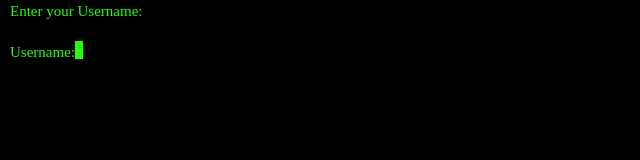
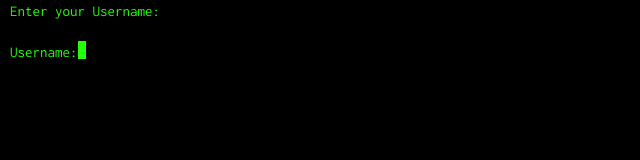
Before and after one commit to realslimkarthik/js-terminal, a plain HTML site: page index.html in a window 1280 px wide. Shown: the full height of the page, 0-640 px from the left. Drawn offline with nearby package versions, Linux system fonts and the light colour scheme.

```diff
--- a/index.html
+++ b/index.html
@@ -2,7 +2,7 @@
 <head>
 <link rel="stylesheet" type="text/css" href="bootstrap.min.css">
 <link rel="stylesheet" type="text/css" href="bootstrap-responsive.min.css">
-<!--<link href='http://fonts.googleapis.com/css?family=Inconsolata' rel='stylesheet' type='text/css'>-->
+<link href='http://fonts.googleapis.com/css?family=Inconsolata' rel='stylesheet' type='text/css'>
 <script type="text/javascript" src="jquery-1.8.3.min.js"></script>
 <style type="text/css">
 body
```
